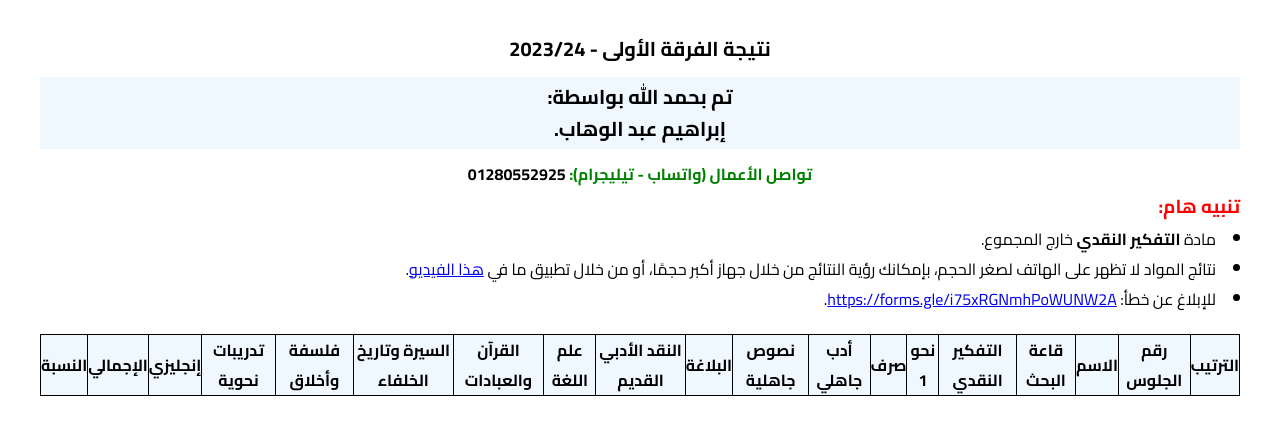
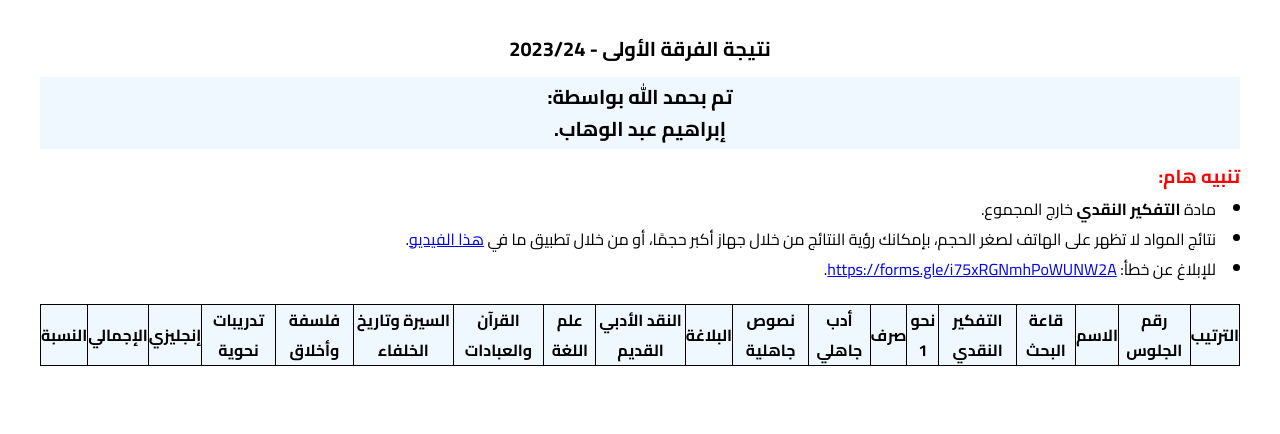
Before and after one commit to iabdwahab/darelom-first-degrees-2024, a plain HTML site: page index.html in a window 1280 px wide. Drawn offline with Linux system fonts and the light colour scheme; no server answers.

Commit message:
Update index.html

```diff
--- a/index.html
+++ b/index.html
@@ -20,7 +20,7 @@
 
     <h2 class="author">تم بحمد الله بواسطة:  <br>إبراهيم عبد الوهاب.</h2>
 
-    <p style="font-weight: bold;"><b style="color: green;">تواصل الأعمال (واتساب - تيليجرام): </b> 01280552925</p>
+    <!-- <p style="font-weight: bold;"><b style="color: green;">تواصل الأعمال (واتساب - تيليجرام): </b> 01280552925</p> -->
 
     <div class="notes">
       <h3 class="notes__title">تنبيه هام: </h3>
```
